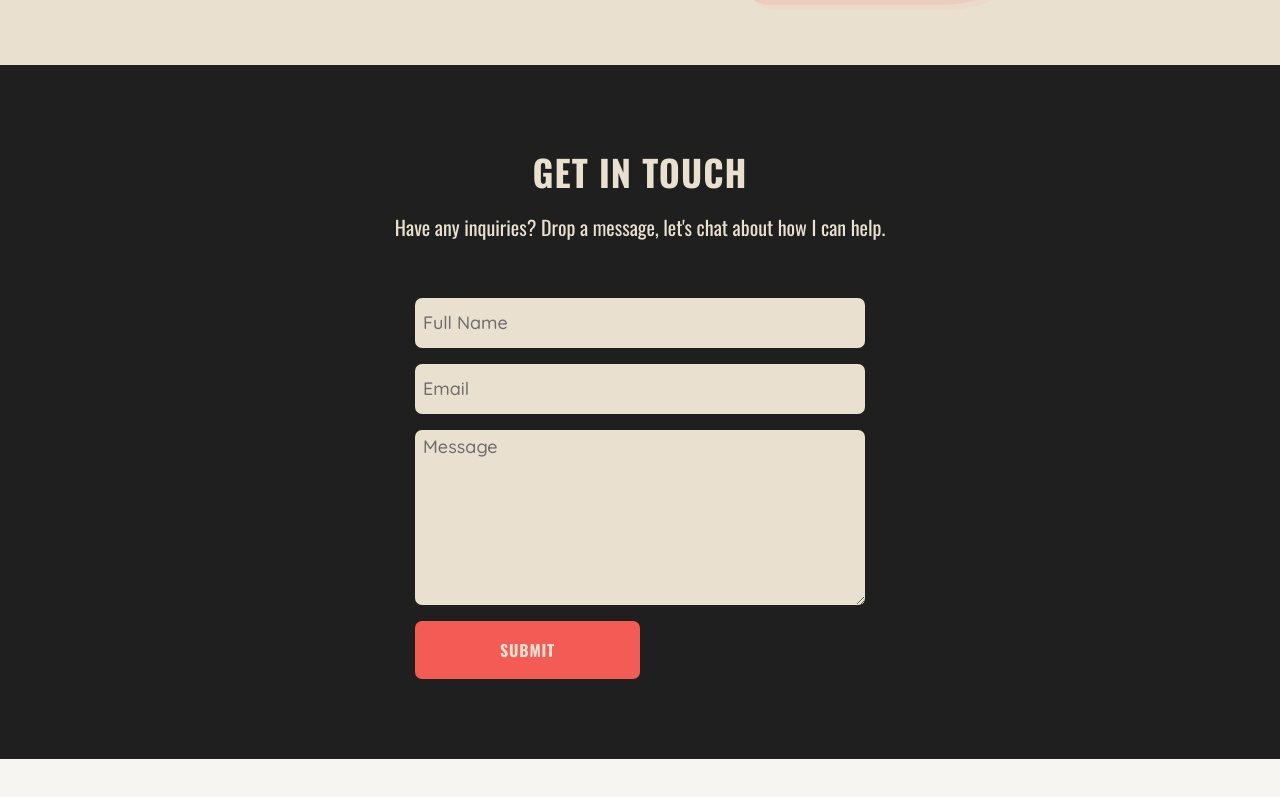
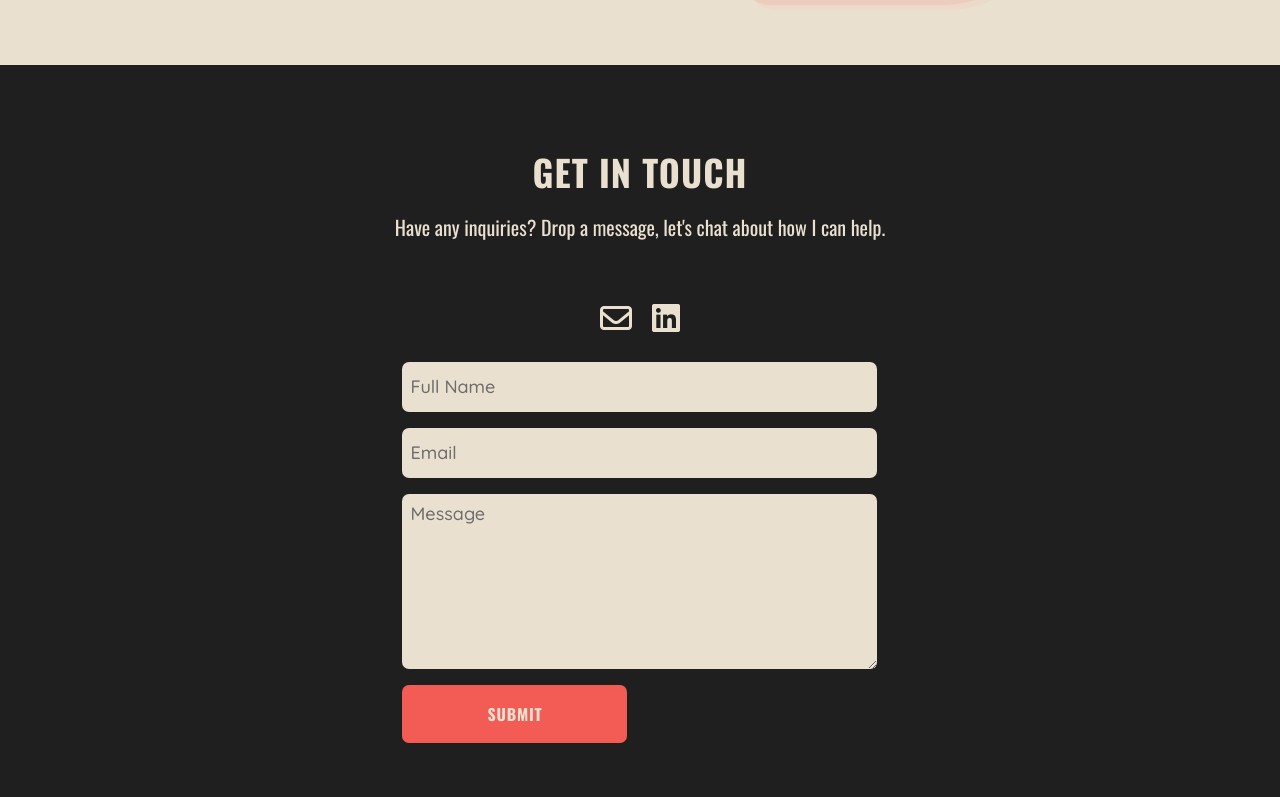
Before and after one commit to RoLo-dev/rolando_astro, an Astro site: page / in a window 1280 px wide. Shown: the part 6941-7738 px from the top of the page. Before the commit the page ends 7700 px from the top, so only its background shows below. Built offline with nearby package versions, Linux system fonts and the light colour scheme; Astro itself is replaced by a stand-in of ours.

Commit message:
updating contact component

```diff
--- a/src/components/Contact.astro
+++ b/src/components/Contact.astro
@@ -3,6 +3,10 @@
         <h2>Get in Touch</h2>
         <h3>Have any inquiries? Drop a message, let's chat about how I can help.</h3>
 
+        <div class="social-icon">
+            <a href="" title="Email" aria-label="Email link"><i class="fa-regular fa-envelope"></i></a>
+            <a href="" title="LinkedIn" aria-label="Linkedin link"><i class="fa-brands fa-linkedin"></i></a>
+        </div>
 
         <form action="">
             <input type="text" name="name" placeholder="Full Name">
@@ -32,6 +36,19 @@
         display: flex;
         flex-direction: column;
         gap: 1rem 0;
+        min-width: 250px;
+    }
+    .contact-container .social-icon{
+        margin: 0 auto;
+        display: flex;
+        justify-content: center;
+        align-items: center;
+        gap: 0 1.25rem;
+        margin-bottom: 1.5rem;
+    }
+    .contact-container .social-icon a{
+        color: var(--oatmeal);
+        font-size: 2rem;
     }
     form input{
         height: 50px;
@@ -39,7 +56,7 @@
     }
     form textarea{
         height: 175px;
-        padding: 5px 8px;
+        padding: 8px;
     }
     form input, form textarea{
         background-color: var(--oatmeal);
@@ -64,7 +81,8 @@
 
     @media screen and (min-width: 922px){
         .contact-container form{
-            max-width: 450px;
+            max-width: 475px;
         }
+        .contact-container .social-icon a:hover{color: var(--fruit-punch);}
     }
 </style>
```
